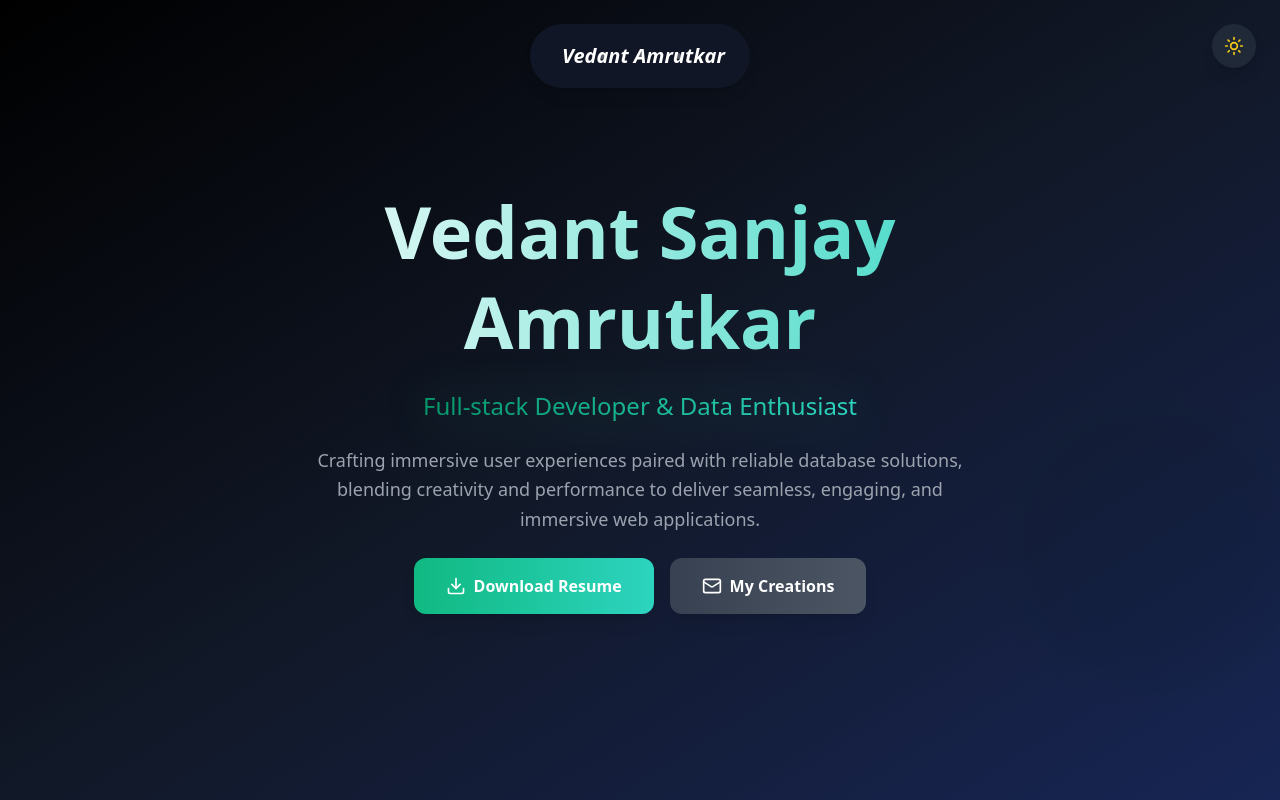
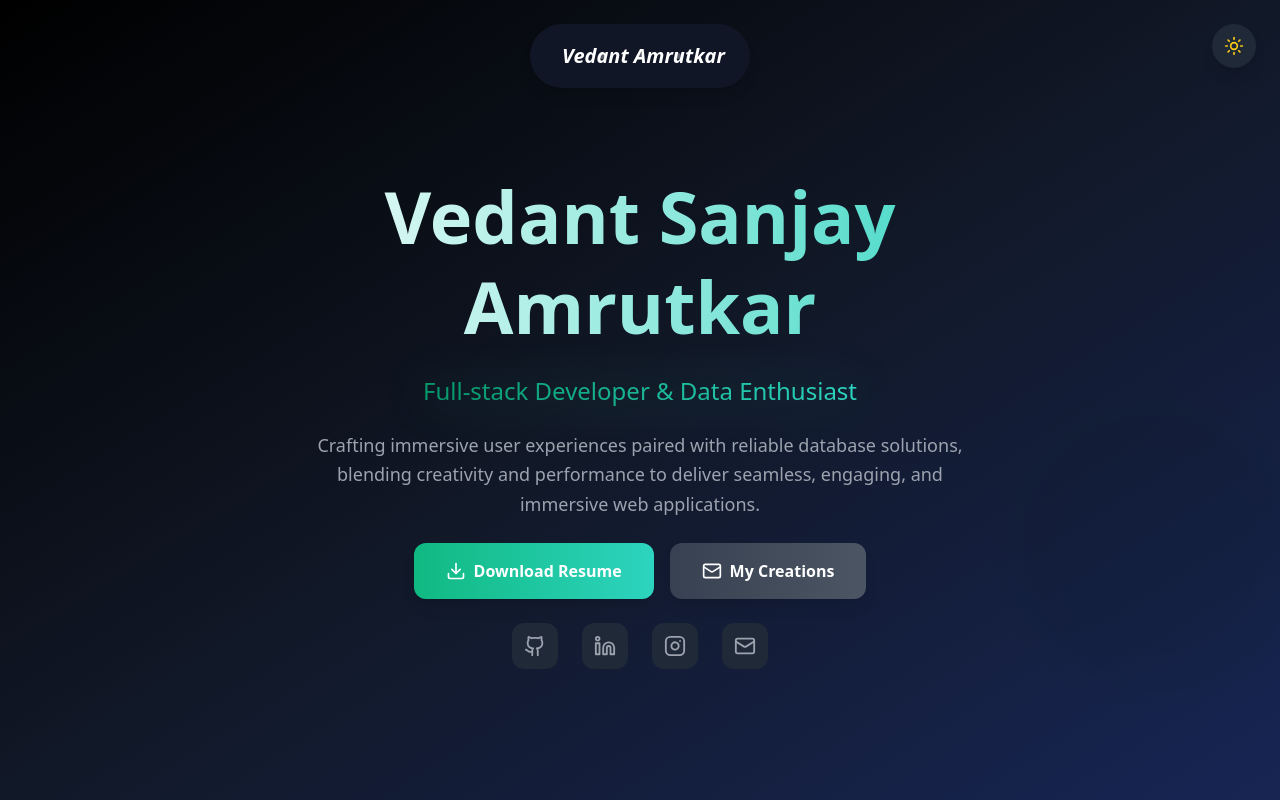
Before and after one commit to vedant-zeus/Portfolio, a React (Vite) app: page / in a window 1280 px wide. Shown: the top 800 px of the page. Built offline with nearby package versions, Linux system fonts and the light colour scheme.

Commit message:
changes in look of hero | vertical columns in services

```diff
--- a/src/components/Contact.tsx
+++ b/src/components/Contact.tsx
@@ -1,5 +1,5 @@
 import React, { useState } from 'react';
-import { Mail, Phone, MapPin, Linkedin, Github, Send, Loader2, CheckCircle, XCircle } from 'lucide-react';
+import { Mail, Phone, MapPin, Linkedin, Github,Instagram, Send, Loader2, CheckCircle, XCircle } from 'lucide-react';
 // Assuming 'useTheme' and 'React.FC' are available in your environment
 // import { useTheme } from '../contexts/ThemeContext';
 
@@ -72,10 +72,10 @@ const Contact: React.FC = () => {
       href: 'mailto:vedant8405@gmail.com' // Direct mailto link
     },
     {
-      icon: Phone,
-      label: 'Phone',
-      value: '+91 8408939494',
-      href: 'tel:+918408939494'
+      icon: Mail,
+      label: 'Work Mail',
+      value: 'va5726@srmist.edu.in',
+      href: 'mailto:va5726@srmist.edu.in'
     },
     {
       icon: MapPin,
@@ -97,6 +97,18 @@ const Contact: React.FC = () => {
       label: 'GitHub',
       href: 'https://github.com/vedant-zeus',
       color: isDark ? 'hover:text-gray-300' : 'hover:text-gray-700'
+    },
+    {
+      icon: Instagram,
+      label: 'Instagram',
+      href: 'https://instagram.com/vedant_a18',
+      color: isDark ? 'hover:text-gray-300' : 'hover:text-gray-700'
+    },
+    {
+      icon: Mail,
+      label: 'Mail',
+      href: 'vedant8405@gmail.com',
+      color: isDark ? 'hover:text-gray-300' : 'hover:text-gray-700'
     }
   ];
 
@@ -117,7 +129,7 @@ const Contact: React.FC = () => {
           <p className={`text-lg max-w-2xl mx-auto ${
             isDark ? 'text-gray-300' : 'text-gray-600'
           }`}>
-            I'm always open to discussing new opportunities and interesting projects
+            Always open to discussing new opportunities and interesting projects
           </p>
         </div>
 
@@ -134,8 +146,7 @@ const Contact: React.FC = () => {
                 isDark ? 'text-gray-300' : 'text-gray-600'
               }`}>
                 Whether you have a project in mind, or just want to say hello,
-                I'd love to hear from you. Let's create something amazing together.
-                Happy Hacking ! 🚀
+                I'd love to hear from you. Let's create something amazing together. Feel free to reach out via the form or through my social channels.
               </p>
             </div>
 
--- a/src/components/Hero.tsx
+++ b/src/components/Hero.tsx
@@ -1,5 +1,5 @@
 import React from 'react';
-import { Download, Mail } from 'lucide-react';
+import { Download, Mail, Github, Linkedin, Instagram } from 'lucide-react';
 import { useTheme } from '../contexts/ThemeContext';
 import { motion } from "framer-motion";
 
@@ -33,7 +33,7 @@ const Hero: React.FC = () => {
       </div>
 
       {/* Main content centered */}
-      <div className="relative z-10 max-w-4xl mx-auto px-6 flex flex-col items-center justify-center space-y-6">
+      <div className="relative z-10 max-w-4xl mx-auto px-6 pt-10 flex flex-col items-center justify-center space-y-6">
         <motion.h1
           initial={{ opacity: 0, scale: 0.8, y: 30 }}
           animate={{ opacity: 1, scale: 1, y: 0 }}
@@ -99,6 +99,59 @@ const Hero: React.FC = () => {
             <span>My Creations</span>
           </button>
         </div>
+
+        {/* Social Icons */}
+        <div className="flex gap-6 mt-6">
+          <a
+            href="https://github.com/vedant-zeus"
+            target="_blank"
+            rel="noopener noreferrer"
+            className={`p-3 rounded-xl transition-all duration-200 hover:scale-110 ${
+                        isDark
+                          ? 'bg-gray-800 text-gray-400 hover:bg-gray-700'
+                          : 'bg-white text-gray-600 hover:bg-gray-50'
+            }`}
+          >
+            <Github size={22} />
+          </a>
+
+          <a
+            href="https://www.linkedin.com/in/vedant-amrutkar-87b266288"
+            target="_blank"
+            rel="noopener noreferrer"
+            className={`p-3 rounded-xl transition-all duration-200 hover:scale-110 ${
+                        isDark
+                          ? 'bg-gray-800 text-gray-400 hover:bg-gray-700'
+                          : 'bg-white text-gray-600 hover:bg-gray-50'
+            }`}
+          >
+            <Linkedin size={22} />
+          </a>
+
+          <a
+            href="https://instagram.com/vedant_a18"
+            target="_blank"
+            rel="noopener noreferrer"
+            className={`p-3 rounded-xl transition-all duration-200 hover:scale-110 ${
+                        isDark
+                          ? 'bg-gray-800 text-gray-400 hover:bg-gray-700'
+                          : 'bg-white text-gray-600 hover:bg-gray-50'
+            }`}
+          >
+            <Instagram size={22} />
+          </a>
+
+          <a
+            href="mailto:vedant8405@gmail.com"
+            className={`p-3 rounded-xl transition-all duration-200 hover:scale-110 ${
+                        isDark
+                          ? 'bg-gray-800 text-gray-400 hover:bg-gray-700'
+                          : 'bg-white text-gray-600 hover:bg-gray-50'
+            }`}
+          >
+            <Mail size={22} />
+          </a>
+        </div>
       </div>
     </section>
   );
--- a/src/components/Services.tsx
+++ b/src/components/Services.tsx
@@ -19,15 +19,15 @@ const Services: React.FC = () => {
       ],
     },
     {
-      icon: BarChart3,
-      title: 'Data Analytics',
+     icon: Brain,
+      title: "3D Graphics & Design",
       description:
-        'Transform your data into actionable insights with advanced analytics and visualization.',
+        "Creating immersive 3D visuals and interactive experiences for the web using modern frameworks.",
       features: [
-        'Data Visualization',
-        'Statistical Analysis',
-        'Business Intelligence',
-        'Report integration',
+        "Three.js / WebGL",
+        "3D Modeling",
+        "Interactive Elements",
+        "Visual Storytelling",
       ],
     },
     {
@@ -42,16 +42,17 @@ const Services: React.FC = () => {
         'Computer Vision',
       ],
     },
+
       {
   icon: Users,
-      title: 'Machine Learning',
+  title: "UI / UX Design",
   description:
-        'Technical training and consultation services for teams and individuals.',
+    "Designing intuitive, user-friendly, and visually appealing interfaces that enhance user experience.",
   features: [
-        "LLM's Integration",
-        'Code Reviews',
-        'Training Models',
-        'Best Practices',
+    "Wireframing & Prototyping",
+    "Responsive UI Design",
+    "User Research & Testing",
+    "WordPress",
       ],
     },
   ];
@@ -59,33 +60,34 @@ const Services: React.FC = () => {
   return (
     <section
       id="services"
-      className={`py-32 pt-30 $ ${
+      className={`py-32 pt-30 ${
         isDark
           ? 'bg-gradient-to-b from-gray-900 to-gray-800'
           : 'bg-gradient-to-b from-gray-50 to-white'
       }`}
     >
-      <div className="max-w-5xl mx-auto px-4 sm:px-6 lg:px-8">
+      <div className="max-w-7xl mx-auto px-4 sm:px-6 lg:px-8">
         {/* Section Heading */}
-      <div className="max-w-7xl mx-auto px-4 sm:px-6 lg:px-8">
         <div className="text-center mb-16">
-          <h2 className={`text-4xl lg:text-5xl font-bold mb-6 ${
+          <h2
+            className={`text-4xl lg:text-5xl font-bold mb-6 ${
               isDark ? 'text-white' : 'text-gray-900'
-          }`}>
+            }`}
+          >
             Services I Offer
           </h2>
           <div className="w-24 h-1 bg-gradient-to-r from-blue-400 to-purple-600 mx-auto mb-8"></div>
-          <p className={`text-lg max-w-2xl mx-auto ${
+          <p
+            className={`text-lg max-w-2xl mx-auto ${
               isDark ? 'text-gray-300' : 'text-gray-600'
-          }`}>
+            }`}
+          >
             Comprehensive solutions tailored to your business needs
           </p>
         </div>
 
-        </div>
-
-        {/* Service Cards */}
-        <div className="space-y-10">
+        {/* Service Cards Grid */}
+        <div className="grid grid-cols-1 md:grid-cols-2 lg:grid-cols-4 gap-8">
           {services.map((service, index) => {
             const Icon = service.icon;
             return (
@@ -97,6 +99,7 @@ const Services: React.FC = () => {
                     : 'bg-white border border-gray-100'
                 }`}
               >
+                {/* Icon + Title */}
                 <div className="flex items-center mb-6">
                   <div
                     className={`p-4 rounded-xl mr-4 ${
@@ -117,6 +120,7 @@ const Services: React.FC = () => {
                   </h3>
                 </div>
 
+                {/* Description */}
                 <p
                   className={`mb-6 leading-relaxed ${
                     isDark ? 'text-slate-300' : 'text-gray-600'
@@ -125,6 +129,7 @@ const Services: React.FC = () => {
                   {service.description}
                 </p>
 
+                {/* Features */}
                 <div className="flex flex-wrap gap-2">
                   {service.features.map((feature, featureIndex) => (
                     <span
```
Lines whose indentation alone changed are shown as unchanged.
